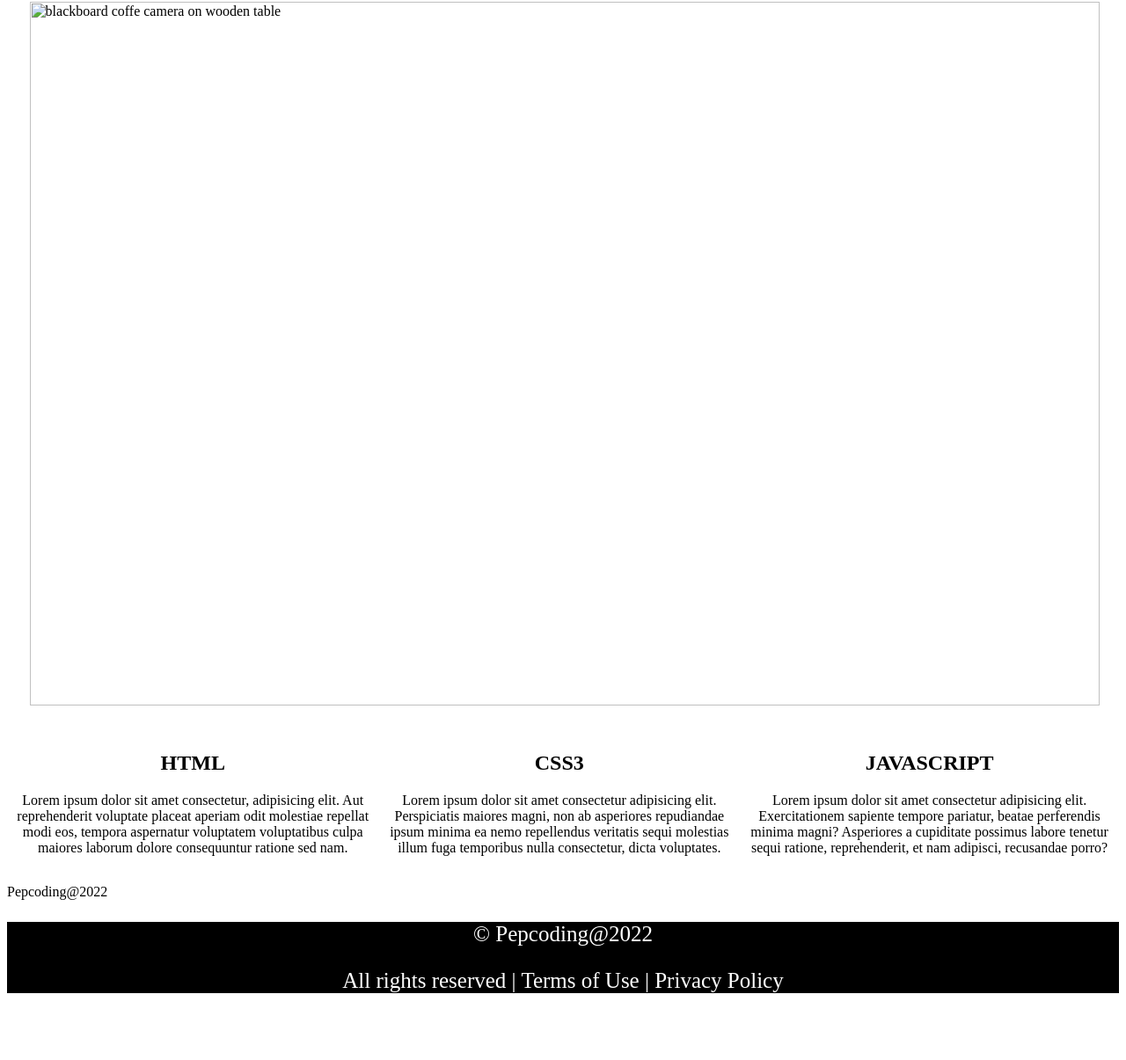
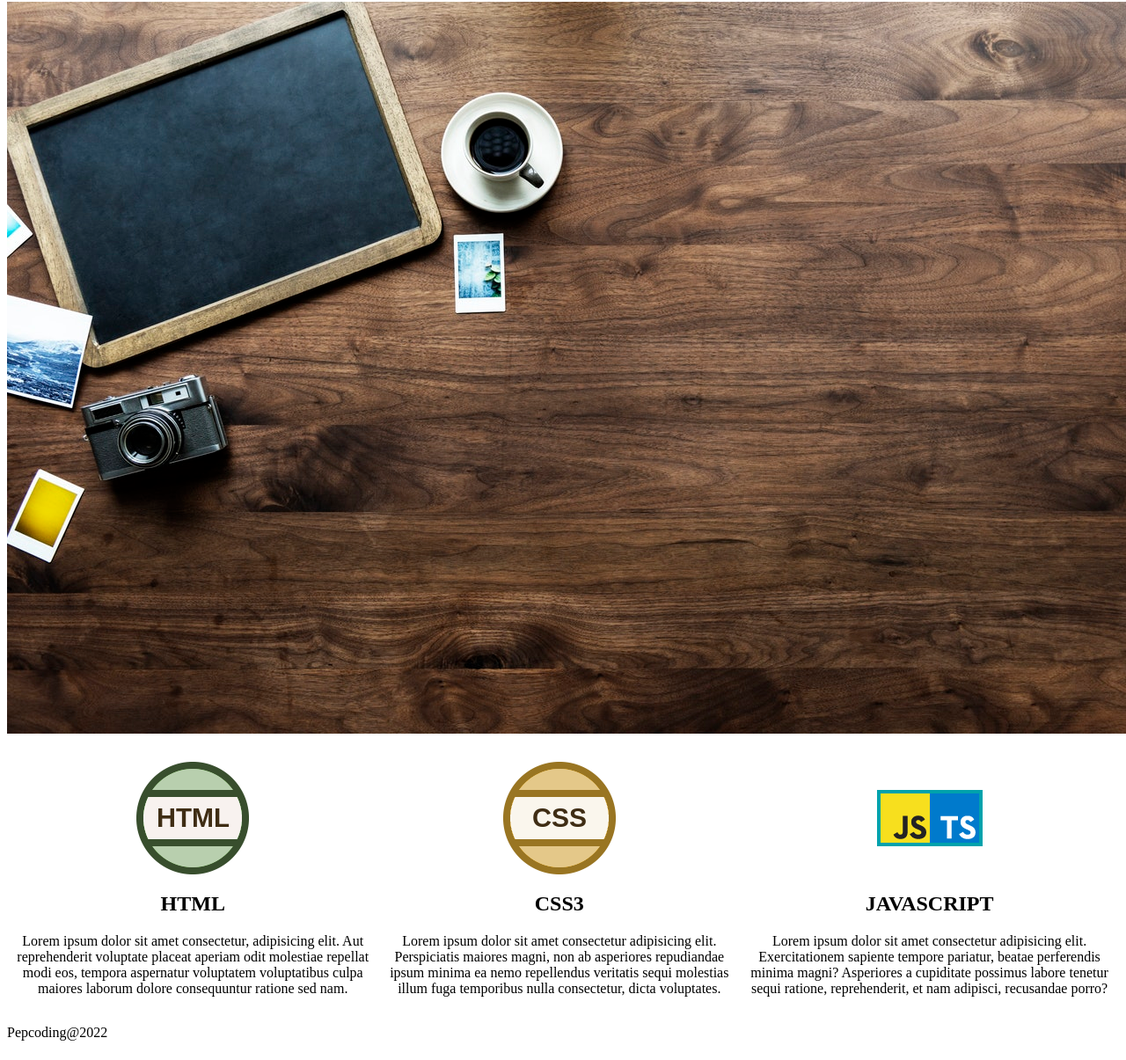
Before and after one commit to Ashu0607kum/New-demo, a plain HTML site: page index.html in a window 1280 px wide. Shown: the part 73-1278 px from the top of the page at 88% size. Before the commit the page ends 1227 px from the top, so only its background shows below. Drawn offline with Linux system fonts and the light colour scheme.

Commit message:
Add files via upload

```diff
--- a/index.html
+++ b/index.html
@@ -31,7 +31,7 @@
 
 <!-- second part starts -->
 <div class="welcomeimage">
-<img src="images/lap.jpeg" alt="blackboard coffe camera on wooden table ">
+<img src="./images/lap.jpeg" alt= "">
 </div>
 <!-- second part ends -->
 
@@ -39,18 +39,18 @@
 
 <div class="skills">
     <div>
-        <img src="images/html.png" alt="">
+        <img src="./images/html.png" alt="">
         <h2>HTML</h2>
         <p>Lorem ipsum dolor sit amet consectetur, adipisicing elit. Aut reprehenderit voluptate placeat aperiam odit molestiae repellat modi eos, tempora aspernatur voluptatem voluptatibus culpa maiores laborum dolore consequuntur ratione sed nam.</p>
 
     </div>
     <div>
-        <img src="images/css.png" alt="">
+        <img src="./images/css.png" alt="">
         <h2>CSS3</h2>
         <p>Lorem ipsum dolor sit amet consectetur adipisicing elit. Perspiciatis maiores magni, non ab asperiores repudiandae ipsum minima ea nemo repellendus veritatis sequi molestias illum fuga temporibus nulla consectetur, dicta voluptates.</p>
     </div>
     <div>
-        <img src="images/icon.png" alt="">
+        <img src="./images/icon.png" alt="">
         <h2>JAVASCRIPT</h2>
         <p>Lorem ipsum dolor sit amet consectetur adipisicing elit. Exercitationem sapiente tempore pariatur, beatae perferendis minima magni? Asperiores a cupiditate possimus labore tenetur sequi ratione, reprehenderit, et nam adipisci, recusandae porro?</p>
     </div>
```
Also changed, not shown: images/css.png (added), images/html.png (added), images/icon.png (added), images/lap.jpeg (added).
